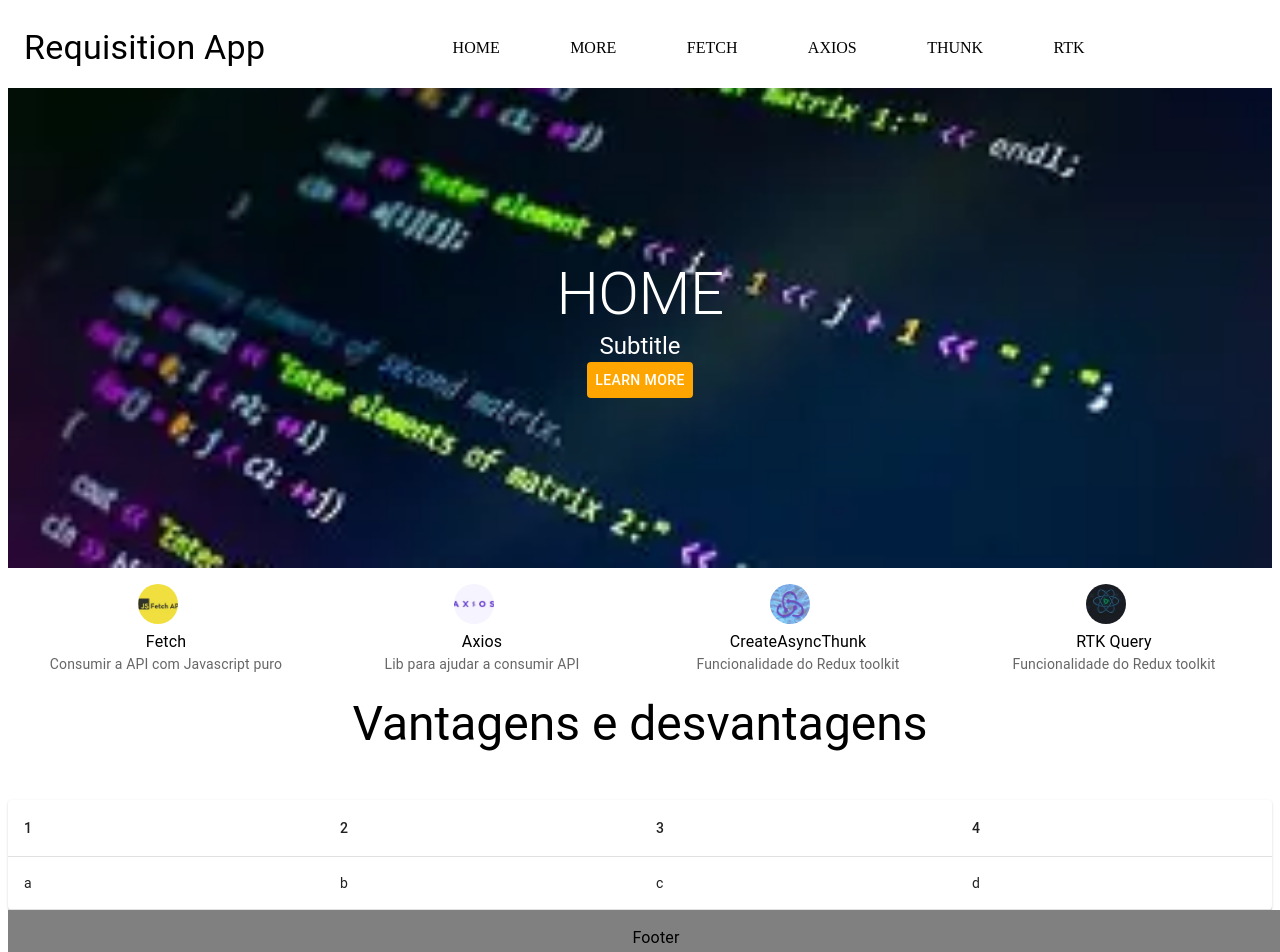
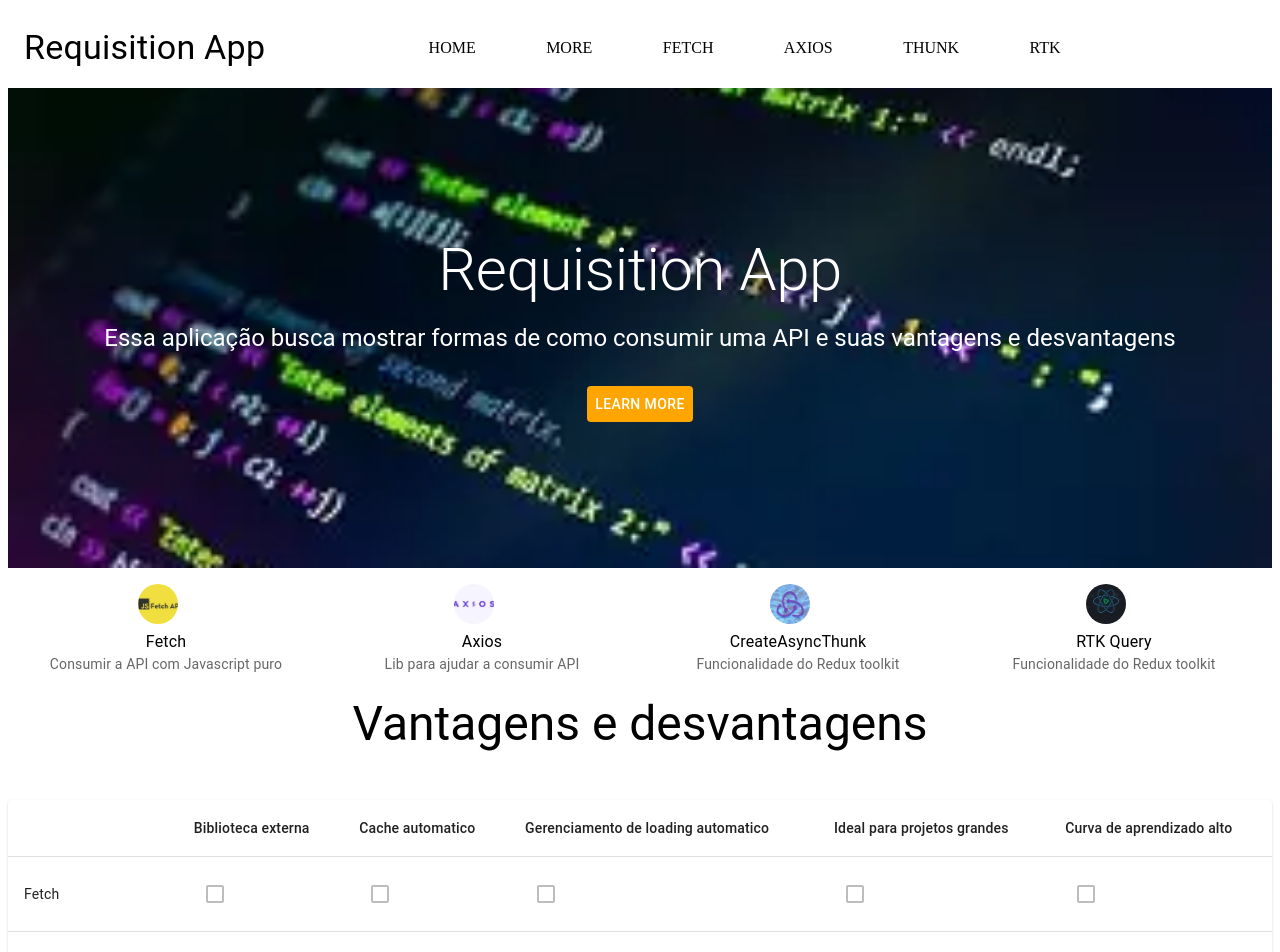
Before and after one commit to rafael-ferrom/ConnectionApi, a React (Vite) app in the folder connectionapi/: page / in a window 1280 px wide. Shown: the top 952 px of the page. Built offline with nearby package versions, Linux system fonts and the light colour scheme; some icons are missing.

Commit message:
feat: include the table with the infos

```diff
--- a/connectionapi/src/components/Navbar/Navbar.tsx
+++ b/connectionapi/src/components/Navbar/Navbar.tsx
@@ -1,8 +1,11 @@
-import { Box, Link, Typography } from "@mui/material";
+import { Box, Button, Link, Typography } from "@mui/material";
 import { StyledNavbar } from "./style/Style";
 import HomeIcon from "@mui/icons-material/Home";
+import { useNavigate } from "react-router-dom";
 
 const Navbar = () => {
+
+  const navigate = useNavigate()
 
   return (
     <StyledNavbar>
@@ -17,7 +20,7 @@ const Navbar = () => {
         <Link underline="hover" sx={{color:"black"}} href="/Thunk">THUNK</Link>
         <Link underline="hover" sx={{color:"black"}} href="/RTK">RTK</Link>
       </Box>
-      <HomeIcon sx={{ padding: "1rem" }}></HomeIcon>
+      <Button onClick={() => navigate("/")}><HomeIcon sx={{ padding: "1rem" }}></HomeIcon></Button>
     </StyledNavbar>
   );
 };
--- a/connectionapi/src/pages/HomePage/Home.tsx
+++ b/connectionapi/src/pages/HomePage/Home.tsx
@@ -2,6 +2,7 @@ import {
   Avatar,
   Box,
   Button,
+  Checkbox,
   Link,
   List,
   ListItem,
@@ -24,11 +25,44 @@ import img3 from "../../assets/img3.jpg";
 import img4 from "../../assets/img4.jpg";
 import { useNavigate } from "react-router-dom";
 
+interface ColumnItem {
+  id:number
+  label:string
+}
+
+interface RownItem{
+  id:number
+  name:string
+  hasExternalLib: boolean
+  hasAutomaticCache: boolean
+  hasLoading: boolean
+  goodForBigProjects:boolean
+  bigLearningCourve: boolean
+}
+
 
 const Home = () => {
 
+  const ColumnTable: ColumnItem[] = [
+    {id:1, label:""},
+    {id:2, label:"Biblioteca externa"},
+    {id:3, label:"Cache automatico"},
+    {id:4, label:"Gerenciamento de loading automatico"},
+    {id:5, label:"Ideal para projetos grandes"},
+    {id:6, label:"Curva de aprendizado alto"}
+  ]
+
+  const RowsTable: RownItem[] = [
+    {id:1, name:"Fetch",hasExternalLib:false,hasAutomaticCache:false,hasLoading:false,goodForBigProjects:false, bigLearningCourve:false},
+    {id:2, name:"Axios",hasExternalLib:true,hasAutomaticCache:false,hasLoading:false,goodForBigProjects:false, bigLearningCourve:false},
+    {id:1, name:"CreateAsyncThunk",hasExternalLib:true,hasAutomaticCache:false,hasLoading:false,goodForBigProjects:true, bigLearningCourve:true},
+    {id:1, name:"RTK",hasExternalLib:true,hasAutomaticCache:true,hasLoading:true,goodForBigProjects:true, bigLearningCourve:true}
+  ]
+
+  console.log(RowsTable);
+
+
   const navigate = useNavigate()
-  console.log(navigate);
 
   return (
     <Box>
@@ -48,12 +82,12 @@ const Home = () => {
         }}
       >
         <Typography variant="h2" color="white">
-          HOME
+          Requisition App
         </Typography>
-        <Typography variant="h5" color="white">
-          Subtitle
+        <Typography variant="h5" color="white" sx={{marginTop:"1rem"}}>
+          Essa aplicação busca mostrar formas de como consumir uma API e suas vantagens e desvantagens
         </Typography>
-        <Button sx={{ color: "white", backgroundColor: "orange" }}>
+        <Button onClick={() => navigate("/More")} sx={{ color: "white", backgroundColor: "orange", marginTop:"2rem"}}>
           Learn more
         </Button>
       </Box>
@@ -137,19 +171,24 @@ const Home = () => {
           <Table>
             <TableHead>
               <TableRow>
-                <TableCell>1</TableCell>
-                <TableCell>2</TableCell>
-                <TableCell>3</TableCell>
-                <TableCell>4</TableCell>
+                {ColumnTable.map((column) =>(
+                  <TableCell key={column.id}>{column.label}</TableCell>
+                ))}
               </TableRow>
             </TableHead>
             <TableBody>
-              <TableRow>
-                <TableCell>a</TableCell>
-                <TableCell>b</TableCell>
-                <TableCell>c</TableCell>
-                <TableCell>d</TableCell>
-              </TableRow>
+
+                {RowsTable.map((row) =>(
+                  <TableRow key={row.id}>
+                    <TableCell>{row.name}</TableCell>
+                    <TableCell>{row.hasExternalLib ? <Checkbox disabled checked></Checkbox>: <Checkbox disabled></Checkbox> }</TableCell>
+                    <TableCell>{row.hasAutomaticCache ? <Checkbox disabled checked></Checkbox>: <Checkbox disabled></Checkbox>}</TableCell>
+                    <TableCell>{row.hasLoading ? <Checkbox disabled checked></Checkbox>: <Checkbox disabled></Checkbox>}</TableCell>
+                    <TableCell>{row.goodForBigProjects ? <Checkbox disabled checked></Checkbox>: <Checkbox disabled></Checkbox>}</TableCell>
+                    <TableCell>{row.bigLearningCourve ? <Checkbox disabled checked></Checkbox>: <Checkbox disabled></Checkbox>}</TableCell>
+                  </TableRow>
+                ))}
+
             </TableBody>
           </Table>
         </TableContainer>
```
